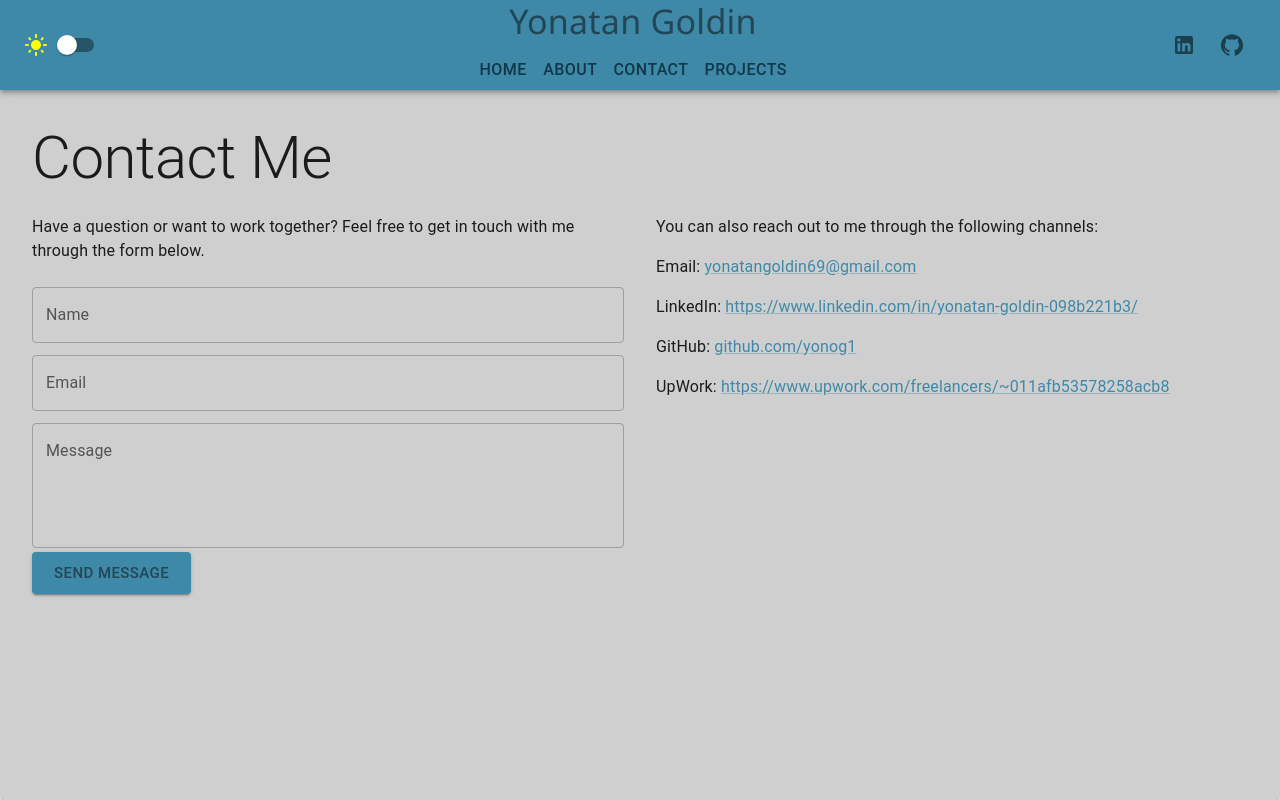
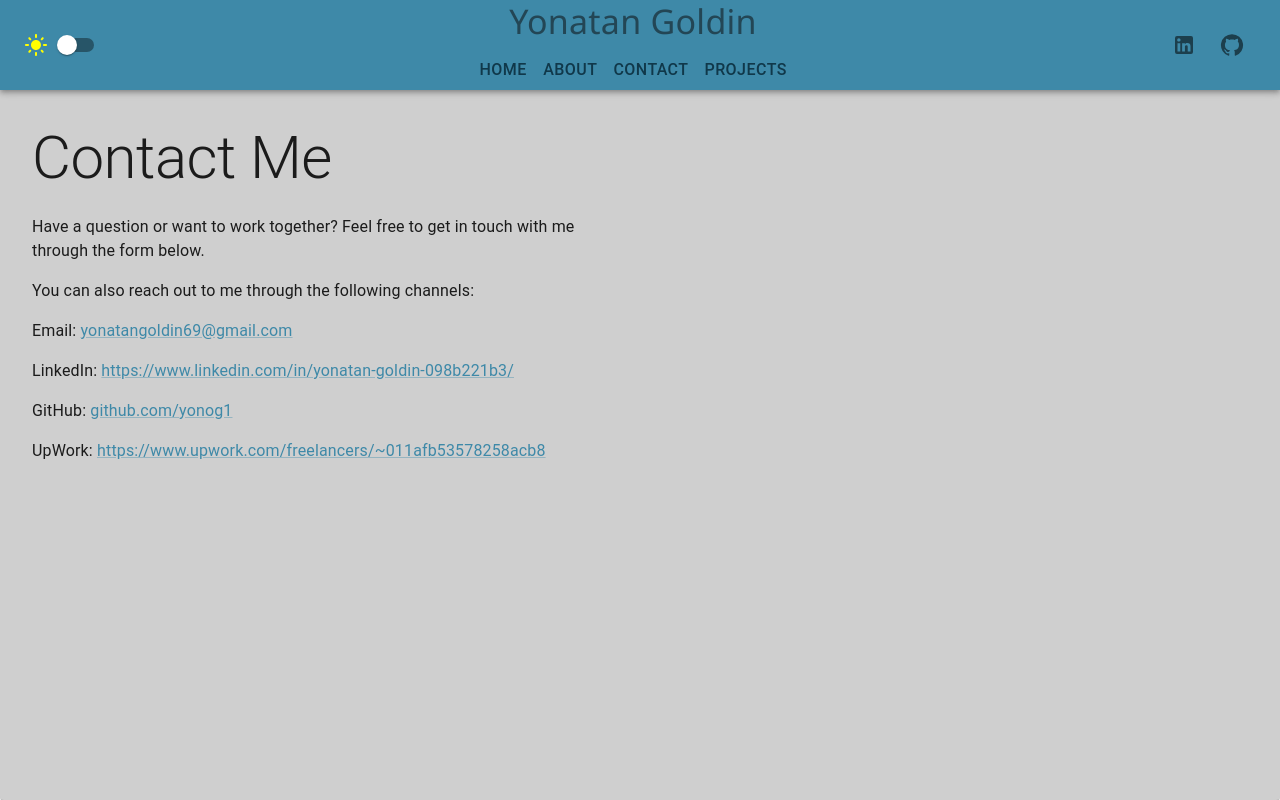
Before and after one commit to yonog1/Portfolio, a React (Create React App) app: page /contact in a window 1280 px wide. Built offline with nearby package versions, Linux system fonts and the light colour scheme.

Commit message:
removed contact form. added email link to redirect email app

```diff
--- a/src/components/Pages/Contact.tsx
+++ b/src/components/Pages/Contact.tsx
@@ -1,4 +1,4 @@
-import { Box, Button, Grid, Link, TextField, Typography } from "@mui/material";
+import { Box, Grid, Link, Typography } from "@mui/material";
 
 function Contact() {
     return (
@@ -12,38 +12,7 @@ function Contact() {
                         Have a question or want to work together? Feel free to
                         get in touch with me through the form below.
                     </Typography>
-                    <form>
-                        <TextField
-                            label="Name"
-                            variant="outlined"
-                            fullWidth
-                            margin="dense"
-                        />
-                        <TextField
-                            label="Email"
-                            variant="outlined"
-                            fullWidth
-                            margin="dense"
-                        />
-                        <TextField
-                            label="Message"
-                            variant="outlined"
-                            fullWidth
-                            multiline
-                            rows={4}
-                            margin="dense"
-                        />
-                        <Button
-                            variant="contained"
-                            color="primary"
-                            size="large"
-                            type="submit"
-                        >
-                            Send Message
-                        </Button>
-                    </form>
-                </Grid>
-                <Grid item xs={12} md={6}>
+
                     <Typography variant="body1" paragraph>
                         You can also reach out to me through the following
                         channels:
@@ -55,6 +24,7 @@ function Contact() {
                                 yonatangoldin69@gmail.com
                             </Link>
                         </Typography>
+
                         <Typography variant="body1" paragraph>
                             LinkedIn:{" "}
                             <Link
```
